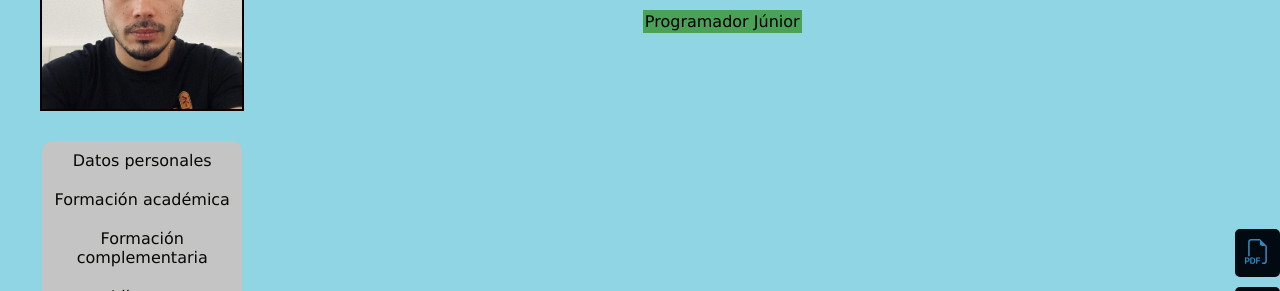
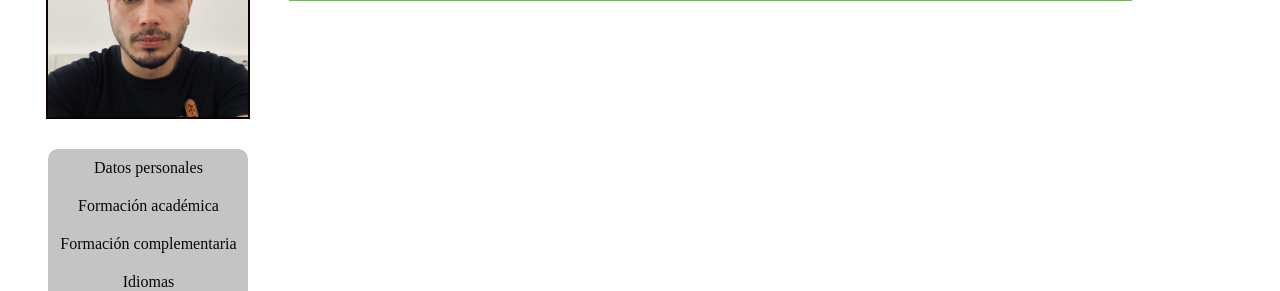
Before and after one commit to Robertobarbas23/curriculum, a plain HTML site: page index2.html in a window 1280 px wide. Shown: the part 123-414 px from the top of the page. Drawn offline with Linux system fonts and the light colour scheme.

Commit message:
subir archivos por segunda vez

```diff
--- a/index2.html
+++ b/index2.html
@@ -11,8 +11,8 @@
 <div class="todo">
 
     <div class="cabecera">
-    <h1>Roberto Cerdá Tardón</h1>
-    <p class="titulillo">Programador Júnior</p>
+    <h1>Roberto Cerdá </h1>
+    <p class="titulillo">Programador</p>
     </div>
     <div class="foto"><img src="img/IMG_8055.jpg" alt="" ></div>
 
--- a/style.css
+++ b/style.css
@@ -1,8 +1,8 @@
 body {
-    font-family:'Lucida Sans', 'Lucida Sans Regular', 'Lucida Grande', 'Lucida Sans Unicode', Geneva, Verdana, sans-serif;
+    font-family:Cambria, Cochin, Georgia, Times, 'Times New Roman', serif
     margin: 0;
     padding: 0;
-    background-color: #8fd5e4;
+
 }
 
 .todo{
@@ -34,15 +34,7 @@ body {
     overflow: hidden;
 }
 
-.cabecera {
-    margin-bottom: 30px;
-    margin-top: 30px;
-    grid-area: cabecera;
-    justify-items: center;
-    text-align: center;
-    padding: 8px; /* Ajusta el valor según el espacio deseado */
-    margin-right: 120px;
-}
+
 
 h1{
     background-color: #040103;
@@ -129,16 +121,7 @@ ul {
 
 
 
-button {
-    display: block;
-    margin: 10px auto; /* Espacio entre botones en vertical */
-    padding: 10px 10px;
-    border: none;
-    background-color: #020a11;
-    color: white;
-    border-radius: 5px;
-    cursor: pointer;
-}
+
 
 button:hover {
     background-color: #6c07ba;
```
